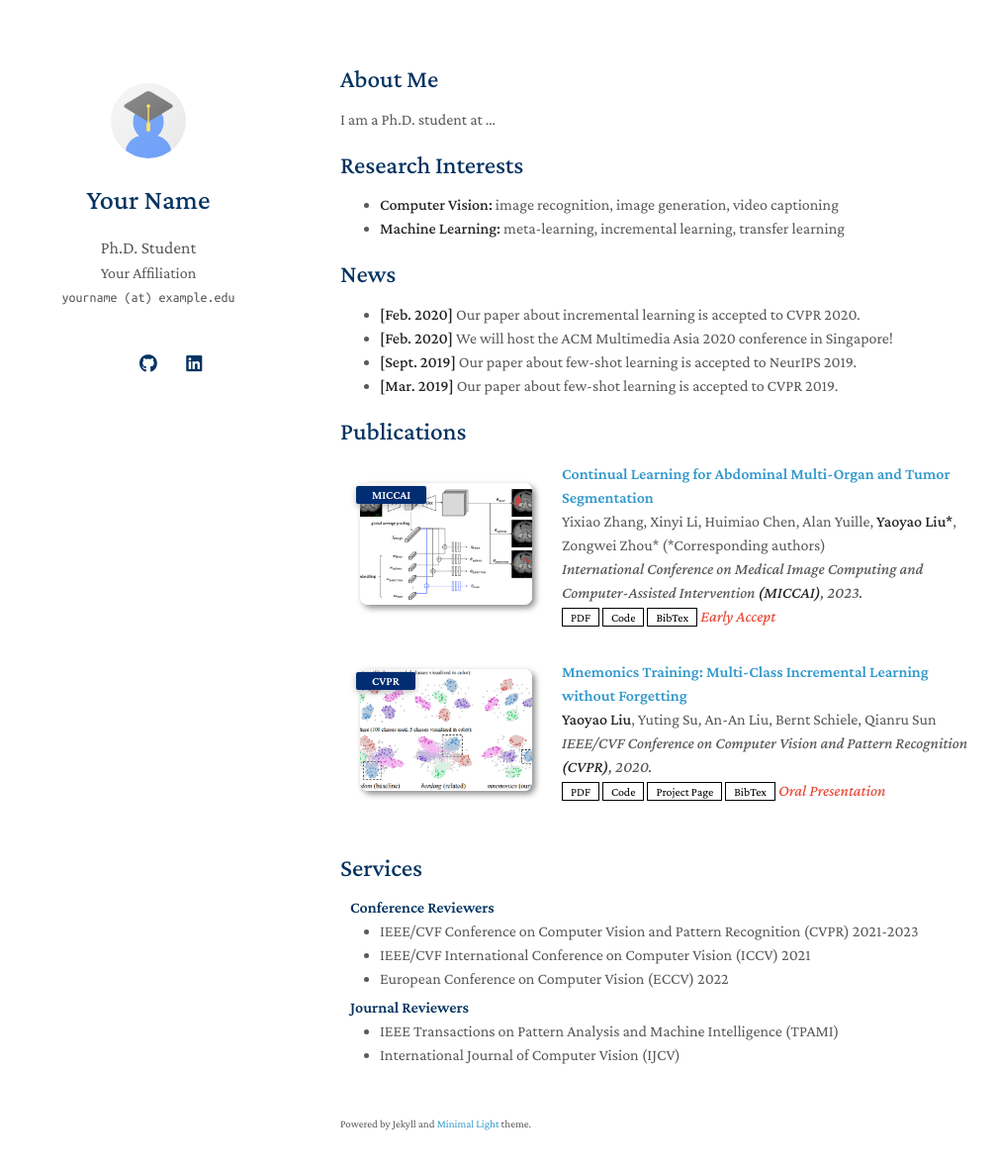
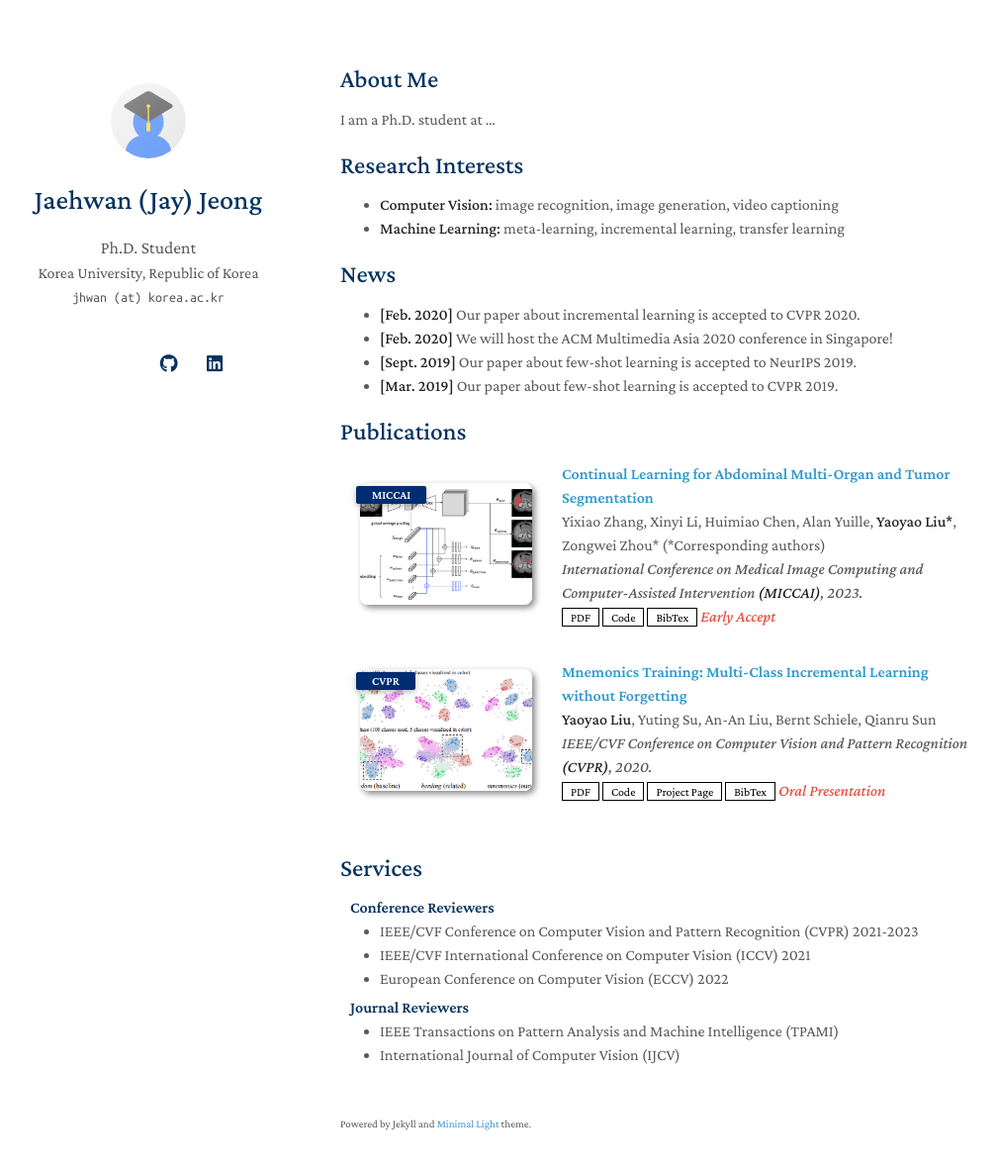
Before and after one commit to jaehwan-j/jaehwan-j.github.io, a Jekyll site: the page built from index.md, in a window 1280 px wide and 1216 px high. Shown: the top 1181 px of the window at 99% size, without its empty margins (126-1135 px from the left). Built offline with Jekyll 4.4.1, drawn with Linux system fonts in a browser that asks for light colours; a style sheet for code colours, icons or effects is not loaded; our own code applies the rules of GitHub Pages for plain Markdown files.

Commit message:
Update _config.yml

```diff
--- a/_config.yml
+++ b/_config.yml
@@ -1,22 +1,21 @@
 # Basic Information
-title: Your Name
+title: Jaehwan (Jay) Jeong
 position: Ph.D. Student
-affiliation: Your Affiliation
-email: yourname (at) example.edu
+affiliation: Korea University, Republic of Korea
+email: jhwan (at) korea.ac.kr
 
 # Search Engine Optimization (SEO)
 # The following information is used to improve the website traffic from search engines, e.g., Google.
-keywords: minimal light
+keywords: 3D Reconstruction, Robotic, Autonomous Driving, Generative Model, AI Safety
 description: The Minimal Light is a simple and elegant jekyll theme for academic personal homepage.
 canonical: https://minimal-light-theme.yliu.me/
 
 # Links
 # If you don't need one of them, you may delete the corresponding line.
-google_scholar: https://scholar.google.com/
+google_scholar: https://scholar.google.com/citations?user=30O8UKsAAAAJ
 cv_link: assets/files/curriculum_vitae.pdf
-github_link: https://github.com/
-linkedin: https://www.linkedin.com/
-twitter: https://twitter.com/
+github_link: https://github.com/Gasso21
+linkedin: https://www.linkedin.com/in/jaehwan-jeong-ku
 
 # Images (e.g., your profile picture and your website's favicon)
 # "favicon" and "favicon_dark" are used for the light and dark modes, respectively.
@@ -38,7 +37,7 @@
 
 # Google Analytics ID
 # Please remove this if you don't use Google Analytics
-google_analytics: UA-111540567-4
+# google_analytics: UA-111540567-4
 
 # Use this project as a remote theme for GitHub Pages
 # See the guide here: https://docs.github.com/en/pages/setting-up-a-github-pages-site-with-jekyll/adding-a-theme-to-your-github-pages-site-using-jekyll
```
